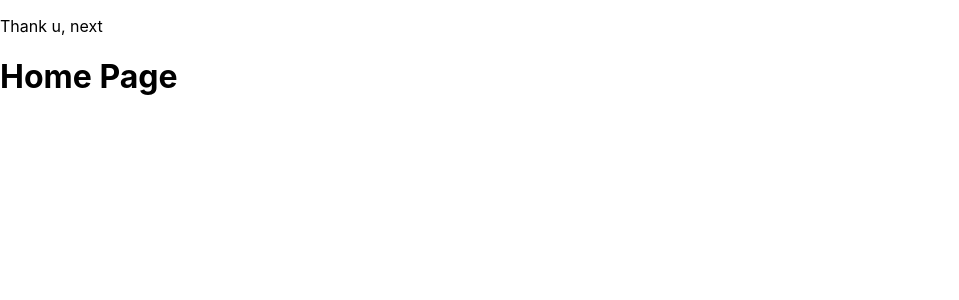
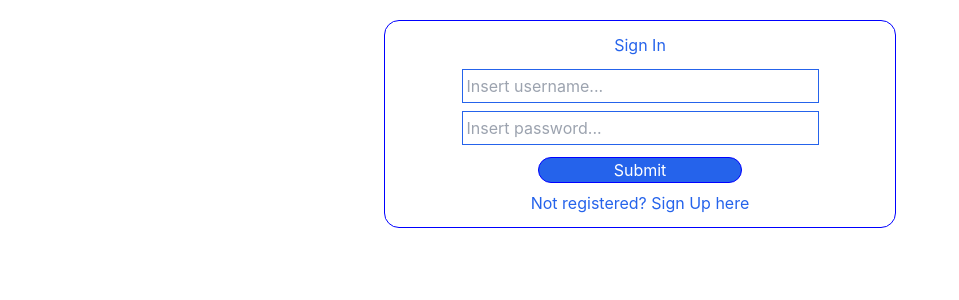
Before and after one commit to ShyqeriTari/todolist-fe, a Next.js app: page / in a window 1280 px wide. Shown: the top 300 px of the page, without its empty margins (0-959 px from the left). Built offline with nearby package versions, Linux system fonts and the light colour scheme.

Commit message:
Sign up and Sign in components

```diff
--- a/package.json
+++ b/package.json
@@ -9,10 +9,14 @@
     "lint": "next lint"
   },
   "dependencies": {
+    "autoprefixer": "^10.4.8",
+    "css": "^3.0.0",
     "dotenv": "^16.0.1",
     "next": "12.2.4",
+    "postcss": "^8.4.16",
     "react": "18.2.0",
-    "react-dom": "18.2.0"
+    "react-dom": "18.2.0",
+    "tailwindcss": "^3.1.8"
   },
   "devDependencies": {
     "eslint": "8.21.0",
--- /dev/null
+++ b/pages/Home/index.jsx
@@ -0,0 +1,8 @@
+
+const Index = () => {
+ return( <div>
+<h1>Home</h1>
+  </div>)
+};
+
+export default Index;
--- /dev/null
+++ b/pages/SignIn/index.jsx
@@ -0,0 +1,57 @@
+import Link from "next/link";
+import { useRouter } from "next/router";
+import { useState } from "react";
+
+const SignIn = () => {
+
+  const [username, setUsername] = useState(undefined)
+  const [password, setPassword] = useState(undefined)
+
+  const router = useRouter();
+
+  const userLogin = async (e) => {
+
+    const User = { username, password }
+    try {
+      let response = await fetch(`${process.env.NEXT_PUBLIC_LOCAL_URL}/user/login`, {
+        method: "POST",
+        body: JSON.stringify(User),
+        headers: {
+          "Content-type": "application/json",
+        },
+      })
+      if (response.ok) {
+        let data = await response.json()
+        console.log(data)
+        localStorage.setItem("token", data.accessToken)
+        localStorage.setItem("userId", data.user)
+        router.push("/Home")
+        setRender(true)
+      } else {
+        alert("login failed")
+        if (response.status === 400) {
+          alert("bad request")
+        }
+        if (response.status === 404) {
+          alert("page not found")
+        }
+      }
+    } catch (error) {
+      console.log(error)
+    }
+  }
+
+  return (
+    <div className="m-auto text-center border-container mt-5">
+      <div className="flex flex-col">
+        <h3 className="mt-3 text-blue-600">Sign In</h3>
+        <input type="text" placeholder="Insert username..." onChange={(e) => { setUsername(e.target.value) }} required className="w-70 m-auto mt-3 border-blue-600 border p-1" />
+        <input type="password" placeholder="Insert password..." onChange={(e) => { setPassword(e.target.value) }} required className="w-70 m-auto mt-2 border-blue-600 border p-1" />
+        <button className="mt-3 mb-2 m-auto border-container bg-blue-600 text-white" onClick={(e) => { userLogin(e) }} >Submit</button>
+        <span className="mb-3 text-blue-600"> <Link href="/SignUp" > Not registered?  Sign Up here</Link></span>
+      </div>
+    </div>
+  );
+}
+
+export default SignIn;
--- /dev/null
+++ b/pages/SignUp/index.jsx
@@ -0,0 +1,57 @@
+import Link from "next/link";
+import { useRouter } from "next/router";
+import { useState } from "react";
+
+const SignIn = () => {
+
+    const [username, setUsername] = useState(undefined)
+    const [password, setPassword] = useState(undefined)
+
+    const router = useRouter();
+
+    const userRegister = async (e) => {
+
+        const User = { username, password }
+        try {
+            let response = await fetch(`${process.env.NEXT_PUBLIC_LOCAL_URL}/user/register`, {
+                method: "POST",
+                body: JSON.stringify(User),
+                headers: {
+                    "Content-type": "application/json",
+                },
+            })
+            if (response.ok) {
+                let data = await response.json()
+                console.log(data)
+                localStorage.setItem("token", data.accessToken)
+                localStorage.setItem("userId", data.user)
+                router.push("/Home")
+                setRender(true)
+            } else {
+                alert("registration failed")
+                if (response.status === 400) {
+                    alert("bad request")
+                }
+                if (response.status === 404) {
+                    alert("page not found")
+                }
+            }
+        } catch (error) {
+            console.log(error)
+        }
+    }
+
+    return (
+        <div className="m-auto text-center border-container mt-5">
+            <div className="flex flex-col">
+                <h3 className="mt-3 text-blue-600">Sign Up</h3>
+                <input type="text" placeholder="Insert username..." onChange={(e) => { setUsername(e.target.value) }} required className="w-70 m-auto mt-3 border-blue-600 border p-1" />
+                <input type="password" placeholder="Insert password..." onChange={(e) => { setPassword(e.target.value) }} required className="w-70 m-auto mt-2 border-blue-600 border p-1" />
+                <button className="mt-3 mb-2 m-auto border-container bg-blue-600 text-white" onClick={(e) => { userRegister(e) }} >Submit</button>
+                <span className="mb-3 text-blue-600"> <Link href="/" > Already registered?  Sign In here</Link></span>
+            </div>
+        </div>
+    );
+}
+
+export default SignIn;
--- a/pages/components/HomePage.jsx
+++ /dev/null
@@ -1,11 +0,0 @@
-const HomePage = () => {
-
-
-    return (
-        <div>
-        <h1>Home Page</h1>
-        </div>
-    );
-}
-
-export default HomePage;
--- a/pages/index.js
+++ b/pages/index.js
@@ -1,9 +1,9 @@
-import HomePage from './components/HomePage.jsx';
+import SignIn from './SignIn/index.jsx';
+import Link from 'next/link.js';
 
 const Index = () => (
   <div>
-    <p>Thank u, next</p>
-    <HomePage />
+<SignIn />
   </div>
 );
 
--- /dev/null
+++ b/postcss.config.js
@@ -0,0 +1,6 @@
+module.exports = {
+  plugins: {
+    tailwindcss: {},
+    autoprefixer: {},
+  },
+}
--- a/styles/globals.css
+++ b/styles/globals.css
@@ -1,3 +1,7 @@
+@tailwind base;
+@tailwind components;
+@tailwind utilities;
+
 html,
 body {
   padding: 0;
@@ -24,3 +28,12 @@ a {
     background: black;
   }
 }
+
+.border-container{
+  border: 1px solid blue;
+  border-radius: 15px;
+  width: 40%;
+}
+.w-70{
+  width: 70%
+}
--- /dev/null
+++ b/tailwind.config.js
@@ -0,0 +1,11 @@
+/** @type {import('tailwindcss').Config} */
+module.exports = {
+  content: [
+    "./pages/**/*.{js,ts,jsx,tsx}",
+    "./pages/components/**/*.{js,ts,jsx,tsx}",
+  ],
+  theme: {
+    extend: {},
+  },
+  plugins: [],
+}
```
Also changed, not shown: 1 other file (tests, documents, lock files or other folders).
